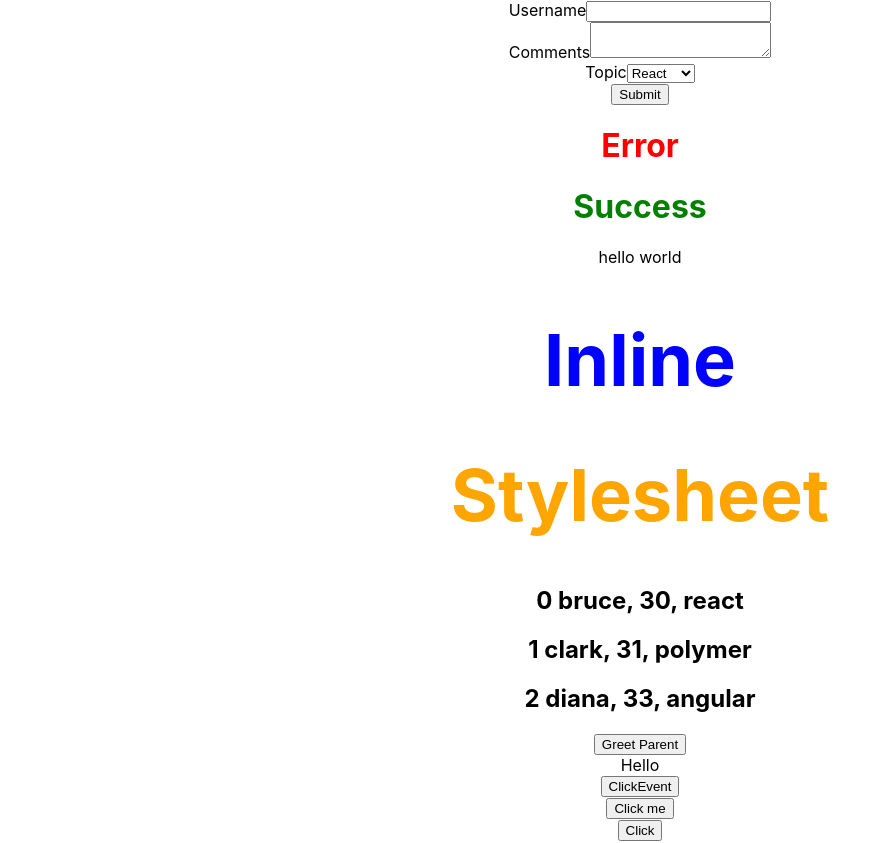
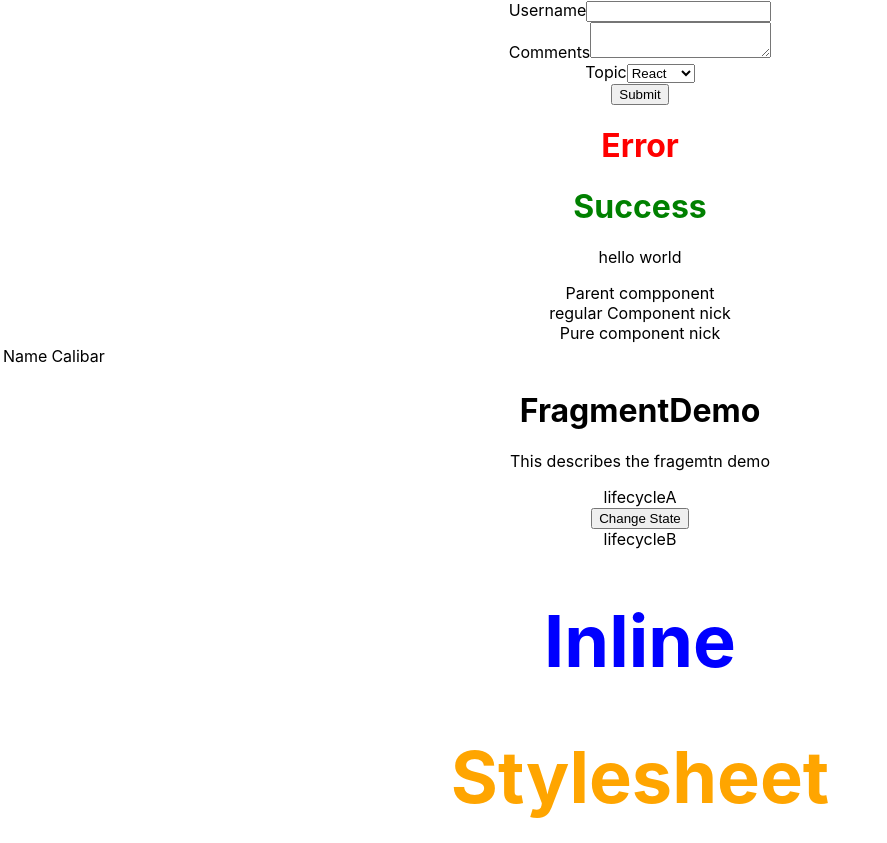
Before and after one commit to FundamentalReact/todo, a React (Create React App) app: page / in a window 1280 px wide. Shown: the top 843 px of the page, without its empty margins (0-887 px from the left). Built offline with nearby package versions, Linux system fonts and the light colour scheme.

Commit message:
tut 25 till pure component

```diff
--- a/src/App.js
+++ b/src/App.js
@@ -16,6 +16,10 @@ import Inline from './components/Inline';
 import './appStyles.css'
 import styles from './appStyles.module.css'  // from module style sheet
 import Form from './components/Form'
+import LifecycleA from './components/LifecycleA';
+import FragmentDemo from './components/FragmentDemo';
+import Table from './components/Table';
+import ParentComp from './components/ParentComp';
 
 function App() {
   return (
@@ -26,6 +30,10 @@ function App() {
         <p>
           hello world
         </p>
+        <ParentComp/>
+        <Table/>
+        <FragmentDemo/>
+        <LifecycleA/>
         <Inline/>
         <Stylesheet primary={true}/>
         <NameList/>
--- /dev/null
+++ b/src/components/Columns.js
@@ -0,0 +1,22 @@
+import React from 'react'
+
+function Columns(){
+   // const items = []
+    return (
+      <>
+          <td>Name</td>
+          <td>Calibar</td>
+      </>
+
+// {
+//     items.map( item => (
+//         <React.Fragment key={item.id}>
+//              <h1>Title</h1>
+//              <p>{item.title}</p>
+//         </React.Fragment>
+//     ))
+// }
+    )
+}
+
+export default Columns
--- /dev/null
+++ b/src/components/FragmentDemo.js
@@ -0,0 +1,16 @@
+import React from 'react'
+
+function FragmentDemo(){
+    return (
+     <React.Fragment>
+        <h1>
+            FragmentDemo
+        </h1>
+        <p>
+            This describes the fragemtn demo
+        </p>
+     </React.Fragment>
+    )
+}
+
+export default FragmentDemo
--- /dev/null
+++ b/src/components/LifecycleA.js
@@ -0,0 +1,58 @@
+/// page life cycle method such that mounting and updaeting of all its 4 types
+
+import React,{ Component } from 'react'
+import LifecycleB from './LifecycleB';
+
+class LifecycleA extends Component{
+    constructor(props){
+        super(props)
+
+        this.state = {
+            name: 'nick'
+        }
+
+        console.log('lifecycleA constructor')    //first method
+    }
+
+    static getDerivedStateFromProps(props,state){                   // first for update
+        console.log('lifecycle yet derived from props')        ///second
+        return null
+    }
+
+    componentDidMount(){
+        console.log('lifecycle componentdidmount')       ///fourth
+    }
+
+    shouldComponentUpdate(){                                /// second for update
+        console.log('lifecyelA shouldcomup')
+        return true
+    }
+
+    getSnapshotBeforeUpdate(prevProps,prevState){
+        console.log('lifecycleA getSnapshotBeforeUpdate')
+        return null                                         //// fourth for update
+    }
+
+    componentDidUpdate(){
+        console.log('lifecycleA componentDidUpdate')          //// fifth for update
+    }
+
+    changeState = () => {
+        this.setState({
+            name: 'codeEvolution'
+        })
+    }
+
+    render() {
+        console.log('lifecycleA render')                // thrid  for both up and mount
+        return(
+           <div>
+                <div>lifecycleA  </div>
+                <button onClick={this.changeState}>Change State</button>
+                <LifecycleB/>
+           </div>
+        )
+    }
+}
+
+export default LifecycleA
--- /dev/null
+++ b/src/components/LifecycleB.js
@@ -0,0 +1,50 @@
+/// page life cycle method such that mounting of all its 4 types
+
+import React,{ Component } from 'react'
+
+class LifecycleB extends Component{
+    constructor(props){
+        super(props)
+
+        this.state = {
+            name: 'nick'
+        }
+
+        console.log('lifecycleB constructor')    //first method
+    }
+
+    static getDerivedStateFromProps(props,state){                                /// first for update
+        console.log('lifecycleB yet derived from props')        ///second
+        return null
+    }
+
+    componentDidMount(){
+        console.log('lifecycle componentdidmount')       ///fourth
+    }
+
+
+    shouldComponentUpdate(){                                /// second for update
+        console.log('lifecyelB shouldcomup')
+        return true
+    }
+
+    getSnapshotBeforeUpdate(prevProps, prevState){
+        console.log('lifecycleB getSnapshotBeforeUpdate')
+        return null                                                 //// fourth for update
+    }
+
+    componentDidUpdate(){
+        console.log('lifecycleB componentDidUpdate')          //// fifth for update
+    }
+
+
+    render() {
+        console.log('lifecycleB render')                // thrid fr both up and mount
+        return(
+            <div>lifecycleB
+            </div>
+        )
+    }
+}
+
+export default LifecycleB
--- /dev/null
+++ b/src/components/ParentComp.js
@@ -0,0 +1,34 @@
+import React , {PureComponent} from 'react'
+import RegularComp from './RegularComp';
+import PureComp from './PureComp';
+
+class ParentComp extends PureComponent{
+    constructor(props){
+        super(props)
+
+        this.state = {
+            name: 'nick'
+        }
+    }
+
+    componentDidMount(){
+        setInterval(() => {
+            this.setState({
+                name: 'nick'
+            })
+        }, 2000)
+    }
+
+    render(){
+        console.log("======================== parent Commpp render ++++++++++++++++")
+        return (
+            <div>
+               Parent compponent
+               <RegularComp name={this.state.name}/>
+               <PureComp name={this.state.name}/>
+            </div>
+        )
+    }
+}
+
+export default ParentComp
--- /dev/null
+++ b/src/components/PureComp.js
@@ -0,0 +1,16 @@
+/// pure component demo
+
+import React, { PureComponent } from 'react'
+
+class PureComp extends PureComponent {
+    render(){
+        console.log("pure com render")
+        return (
+            <div>
+                   Pure component {this.props.name}
+            </div>
+        )
+    }
+}
+
+export default PureComp
--- /dev/null
+++ b/src/components/RegularComp.js
@@ -0,0 +1,14 @@
+import React , {Component} from 'react'
+
+class RegularComp extends Component{
+    render(){
+        console.log("reg com render")
+        return (
+            <div>
+                regular Component {this.props.name}
+            </div>
+        )
+    }
+}
+
+export default RegularComp
--- /dev/null
+++ b/src/components/Table.js
@@ -0,0 +1,16 @@
+import React from 'react'
+import Columns from './Columns';
+
+function Table(){
+    return (
+     <table>
+         <tbody>
+             <tr>
+                 <Columns/>
+             </tr>
+         </tbody>
+     </table>
+    )
+}
+
+export default Table
```
